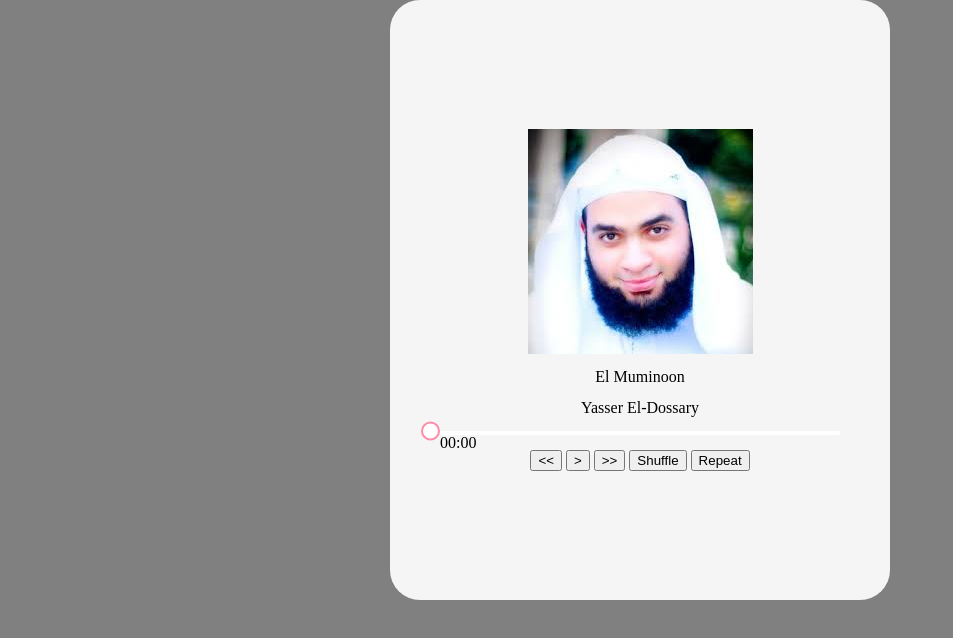
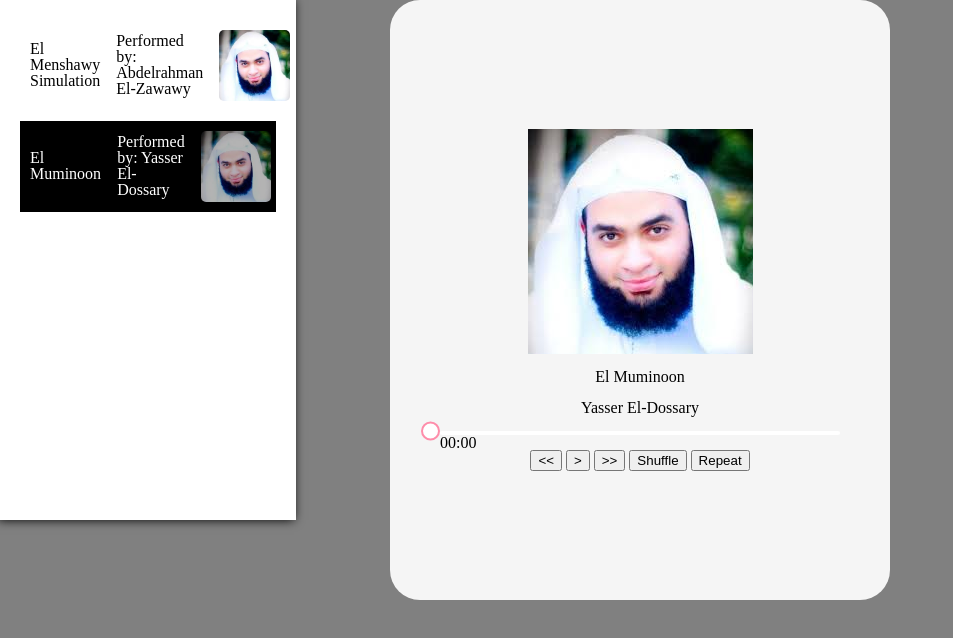
Before and after one commit to ahmedabdulnasser/Soundly, a plain HTML site: page index.html in a window 1280 px wide. Shown: the whole page, without its empty margins (0-953 px from the left). Drawn offline with Linux system fonts and the light colour scheme; files whose address does not match are found by name.

Commit message:
Aside V1

```diff
--- a/assets/styles/Aside.css
+++ b/assets/styles/Aside.css
@@ -0,0 +1,39 @@
+.Aside-container {
+    position: fixed;
+    left: 0;
+    top: 0;
+    width: 20%;
+    height: 60%;
+    background-color: #ffffff;
+    box-shadow: -2px 0 10px rgba(0, 0, 0);
+    padding: 20px;
+    overflow-y: auto; /*Enable vertical scrolling if content overflows*/
+    }
+
+  /* Music Item Styles */
+.music-item {
+    display: flex;
+    align-items: center;
+    padding: 10px; /* Padding for spacing */
+    margin-bottom: 10px; /* Space between music items */
+    cursor: pointer; /* Pointer cursor on hover */
+    transition: background-color 0.3s; /* Smooth background transition */
+    gap: 1rem;
+}
+
+.music-item:hover {
+    background-color: #f0f0f0; /* Light gray background on hover */
+    }
+
+.music-item img {
+    width: 30%;
+    border-radius: 5px; /* Rounded corners for images */
+    margin-right: 10px; /* Space between image and text */
+    }
+.music-item.active {
+    background-color: rgb(0, 0, 0);
+    color: #ffffff;
+    }
+.music-item.active img {
+    opacity: 0.7; /* Dim the image when active */
+    }
--- a/index.html
+++ b/index.html
@@ -29,6 +29,9 @@
         </div>
       </div>
     </div>
+    <div class="Aside-container">
+      <div class="Aside-list"></div>
+    </div>
   </body>
   <script src="./scripts/main.js" type="module"></script>
 </html>
--- a/scripts/Aside.js
+++ b/scripts/Aside.js
@@ -0,0 +1,69 @@
+import Audio from './Audio.js'; // Import Audio module
+import { player } from './Player.js';
+
+
+
+export default class AudioListDisplay {
+    constructor(playerInstance) {
+    this.container = document.querySelector('.Aside-list');
+    // this.player = playerInstance;
+    this.displayList();
+}
+
+
+    displayList() {
+    // Check if there a data in the list
+    if (Audio.audioList.length > 0) {
+        Audio.audioList.forEach((audio, index) => {
+        // Create a div for each audio item
+        const musicItem = document.createElement('div');
+        musicItem.classList.add('music-item');
+
+        const img = document.createElement('img');
+        img.src = audio.imgSrc;
+        img.alt = `${audio.title} thumbnail`;
+
+        const title = document.createElement('h3');
+        title.textContent = audio.title;
+
+        const performer = document.createElement('p');
+        performer.textContent = `Performed by: ${audio.performer}`;
+
+        // Append elements to the music item div
+        musicItem.appendChild(title);
+        musicItem.appendChild(performer);
+        musicItem.appendChild(img);
+
+        musicItem.addEventListener('click', () => {
+            this.setActiveMusicItem(musicItem); // Set active music item
+            player.setActiveAudioIndex(index);
+            });
+
+            // Append the music item to the list container
+        this.container.appendChild(musicItem);
+
+        if (index === player.getActiveAudioIndex()) {
+            this.setActiveMusicItem(musicItem);
+        }
+        });
+
+
+    }else {
+      // If no music is available, display a message
+        const noMusicMsg = document.createElement('p');
+        noMusicMsg.textContent = 'No music available to display.';
+        this.container.appendChild(noMusicMsg);
+    }
+    }
+
+    setActiveMusicItem(activeItem) {
+        // Remove 'active' class from all music items
+        const allItems = this.container.querySelectorAll('.music-item');
+        allItems.forEach(item => {
+            item.classList.remove('active');
+        });
+        // Add 'active' class to the currently clicked item
+        activeItem.classList.add('active');
+        }
+
+}
--- a/scripts/Player.js
+++ b/scripts/Player.js
@@ -170,9 +170,20 @@ export default class Player {
       ? (this.isRepeatClicked = false)
       : (this.isRepeatClicked = true);
   }
+
+  setActiveAudioIndex(index) {
+    this.activeAudioIdx = index;
+    this.loadAudio(this.activeAudioIdx);
+    this.play();
+  }
+
+  getActiveAudioIndex(){
+    return this.activeAudioIdx;
+  }
 }
 
-new Player(
+
+export const player = new Player(
   document.querySelector(".player audio"),
   document.querySelector(".player #title"),
   document.querySelector(".player #performer"),
--- a/scripts/main.js
+++ b/scripts/main.js
@@ -1 +1,6 @@
 import Player from "./Player.js";
+import AudioListDisplay from './Aside.js'; // Importing the default class from Aside.js
+
+window.onload = function() {
+    const audioListDisplay = new AudioListDisplay(Player);  // Pass the container selector
+};
```
